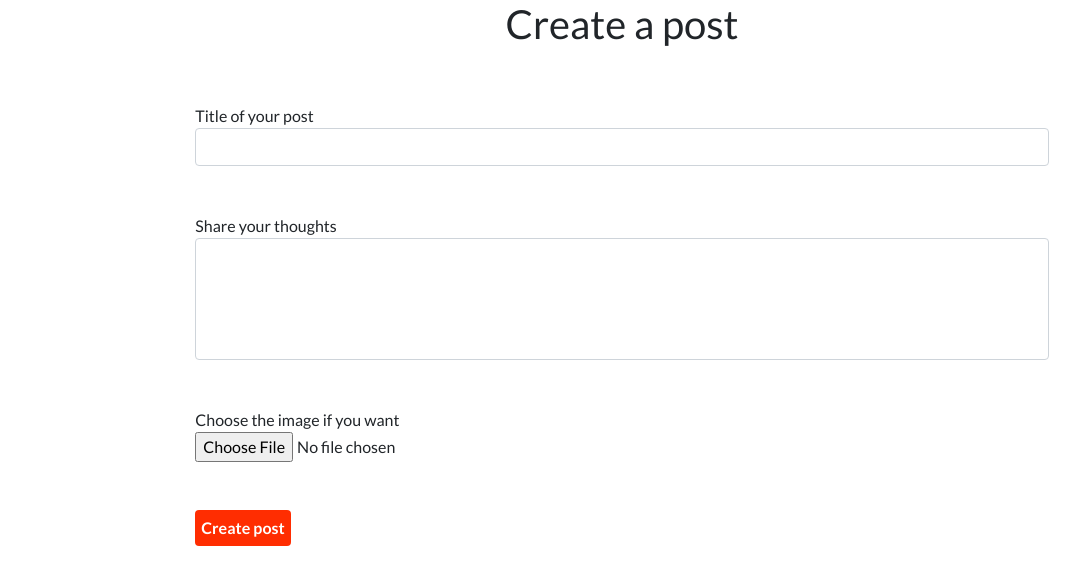
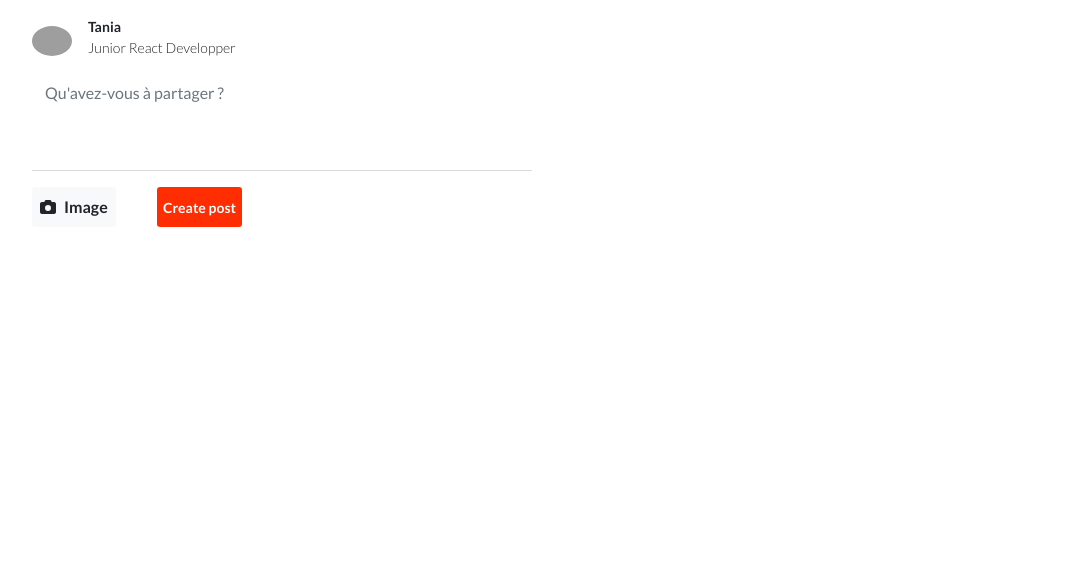
Before and after one commit to tania0808/Groupomania, a React (Create React App) app in the folder front/: page /createpost in a window 1280 px wide. Shown: the top 584 px of the page, without its empty margins (18-1098 px from the left). Built offline with nearby package versions, Linux system fonts and the light colour scheme; grey boxes are pictures that could not be loaded; a web font is replaced by a local one.

Commit message:
added style for the post creation input

```diff
--- a/front/src/App.css
+++ b/front/src/App.css
@@ -11,6 +11,7 @@
   background-color: #FF2D01 !important;
   color: white;
   font-weight: 700;
+  height: 40px;
 }
 .btn-primaire:hover, .dropdown-item:hover {
   background-color: #FFD7D7 !important;
--- a/front/src/components/AllPosts.js
+++ b/front/src/components/AllPosts.js
@@ -1,7 +1,7 @@
 import React from 'react'
 import { useEffect, useState } from 'react'
 import axios from 'axios';
-//import CreatePost from '../pages/post/CreatePost';
+import CreatePost from '../pages/post/CreatePost';
 
 import Post from './Post';
 export default function AllPosts() {
@@ -25,7 +25,8 @@ export default function AllPosts() {
 
   return (
     <div className='container d-flex flex-column justify-content-center align-items-center m-auto'>
-        {/* <CreatePost/> */}
+      <h1 className='align-self-start'>Fil d'actualité</h1>
+        <CreatePost/>
         {
         listOfPosts.map((post) => {
           return(
--- a/front/src/components/Post.js
+++ b/front/src/components/Post.js
@@ -48,7 +48,6 @@ export default function Post(props) {
             <p className='fw-bold'>{post.userName}</p>
             <span className='fw-light'>Junior React Developper</span>
           </div>
-
         </div>
         {props.currentUser === post.userId &&
             <div className="dropdown">
@@ -65,7 +64,7 @@ export default function Post(props) {
         }
       </div>
       <div>
-        <img className='postImage' src={post.imageUrl} alt="post"/>
+        {post.imageUrl && <img className='postImage' src={post.imageUrl} alt="post"/>}
         <div className="d-flex flex-column">
           <div className="postText mt-3 ms-2 d-flex justify-content-between">
             <p className='ps-2'>{post.postText}</p>
--- /dev/null
+++ b/front/src/pages/post/CreatePost.css
@@ -0,0 +1,20 @@
+.createPostPage {
+    max-width: 80%;
+    width: 600px;
+    border-radius: 15px;
+}
+
+.form-control:focus {
+    border: 0px solid;
+    border-color: transparent;
+    outline: 0px transparent;
+    box-shadow:  0 1px 1px rgba(0, 0, 0, 0.075), 0 0 8px transparent;
+}
+
+input[type='file'] {
+    color: transparent;
+}
+
+.imageUpload {
+    height: 40px;
+}
--- a/front/src/pages/post/ModifyPost.js
+++ b/front/src/pages/post/ModifyPost.js
@@ -64,7 +64,7 @@ export default function ModifyPost() {
         <Header/>
         <div className='d-flex flex-column justify-content-center align-items-center'>
             <h1>Modify a post</h1>
-            <form action="" method='POST' className='col-md-8' encType='multipart/form-data' onSubmit={modifyPost} >
+            <form action="" method='POST' className='col-md-6 col-sm-8' encType='multipart/form-data' onSubmit={modifyPost} >
                 <div className="form-group mt-5">
                     <label htmlFor="title">Title of your post</label>
                     <input defaultValue={post.title} type='text' className="form-control" id="title" rows="1" required onChange={(e) => setTitle(e.target.value)}></input>
--- a/front/src/pages/post/createPost.js
+++ b/front/src/pages/post/createPost.js
@@ -1,8 +1,9 @@
 import React from 'react'
 import { useState } from 'react'
 import axios from 'axios';
-
-
+import './CreatePost.css'
+import { faCamera } from "@fortawesome/free-solid-svg-icons";
+import { FontAwesomeIcon } from "@fortawesome/react-fontawesome";
 
 export default function Post() {
 
@@ -37,26 +38,32 @@ export default function Post() {
 
 
   return (
-    <div className='createPostPage mb-5'>
-      <div className='d-flex flex-column justify-content-center align-items-center'>
-        <h1>Create a post</h1>
-        <form action="" method='POST' className='col-md-8' onSubmit={createPost} encType='multipart/form-data'>
-          <div className="form-group mt-5">
+      <div className='createPostPage mb-5 bg-white d-flex flex-column justify-content-center align-items-center pb-3'>
+        <form action="" method='POST' className='col-md-10' onSubmit={createPost} encType='multipart/form-data'>
+        <div className='d-flex align-items-center mt-3'>
+          <img className='userImage' src="https://annu-recherche.inspe-lille-hdf.fr/img/avatar_defaut.png" alt="" />
+          <div className="userInfo ms-3">
+            <p className='fw-bold'>Tania</p>
+            <span className='fw-light'>Junior React Developper</span>
+          </div>
+        </div>
+        {image && <img src={imageURL} className="mt-3 w-100" />}
+          {/* <div className="form-group mt-5">
             <label htmlFor="title">Title of your post</label>
             <input type='text' className="form-control" id="title" rows="1" required onChange={(e) => setTitle(e.target.value)}></input>
+          </div> */}
+          <div className="form-group mt-2">
+            <input placeholder="Qu'avez-vous à partager ?" type='text' className="form-control border border-white pb-5" id="postText" rows="3" required onChange={(e) => setPostText(e.target.value)}/>
+            <hr className='text-secondary'/>
           </div>
-          <div className="form-group mt-5">
-            <label htmlFor="postText">Share your thoughts</label>
-            <input type='text' className="form-control p-5" id="postText" rows="3" required onChange={(e) => setPostText(e.target.value)}/>
+          <div className='d-flex align-items-center'>
+            <div className="form-group w-25 imageUpload pb-4">
+              <label htmlFor="imageUrl" className='bg-light p-2 rounded-1 fw-bolder fs-6'><FontAwesomeIcon className='pe-2' icon={faCamera} />Image</label><br />
+              <input type="file" style={{visibility: 'hidden'}} className="form-control-file hidden" id="imageUrl" onChange={(e) => uploadImageToClient(e)} name="imageUrl"/>
+            </div>
+            <button type='submit' className='btn btn-primaire btn-sm text-white fw-bold'>Create post</button>
           </div>
-          {image && <img src={imageURL} width={140} className="mt-3" />}
-          <div className="form-group mt-5">
-            <label htmlFor="imageUrl">Choose the image if you want</label><br />
-            <input type="file" className="form-control-file " id="imageUrl" onChange={(e) => uploadImageToClient(e)} name="imageUrl"/>
-          </div>
-          <button type='submit' className='btn btn-primaire mt-5 text-white fw-bold'>Create post</button>
         </form>
       </div>
-    </div>
   )
 }
```
